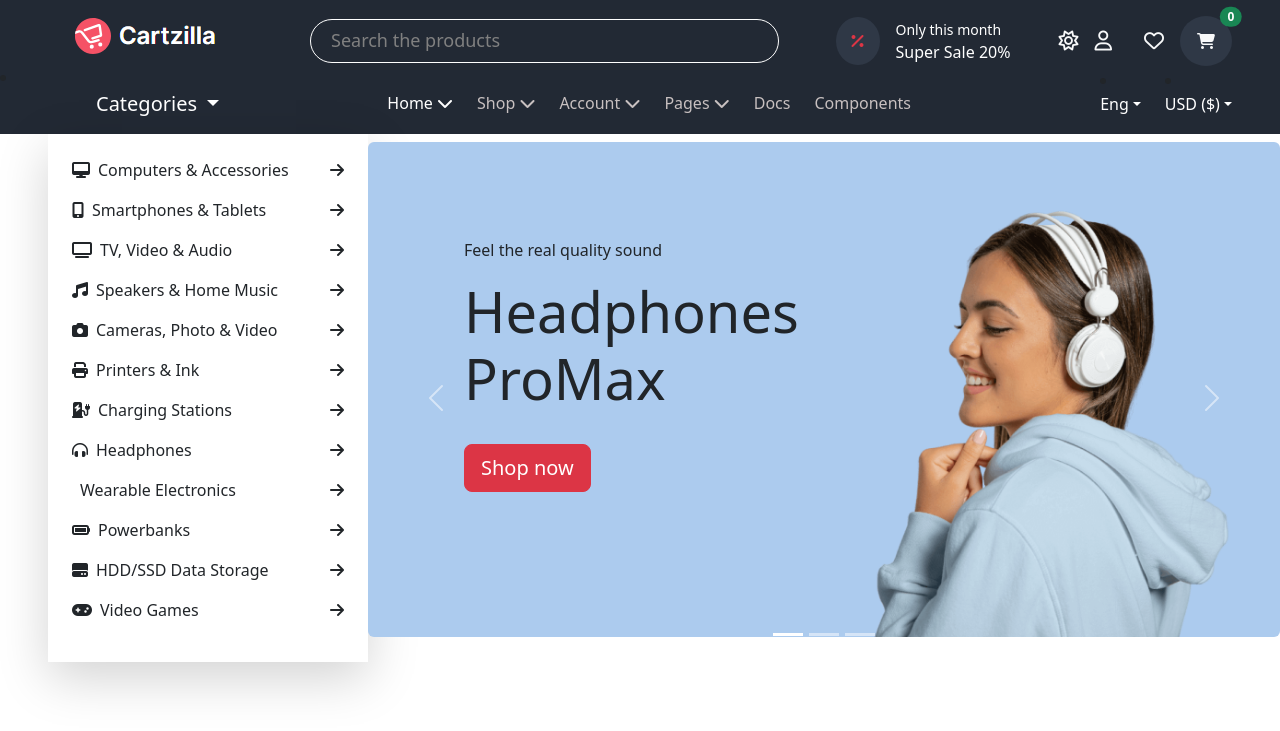
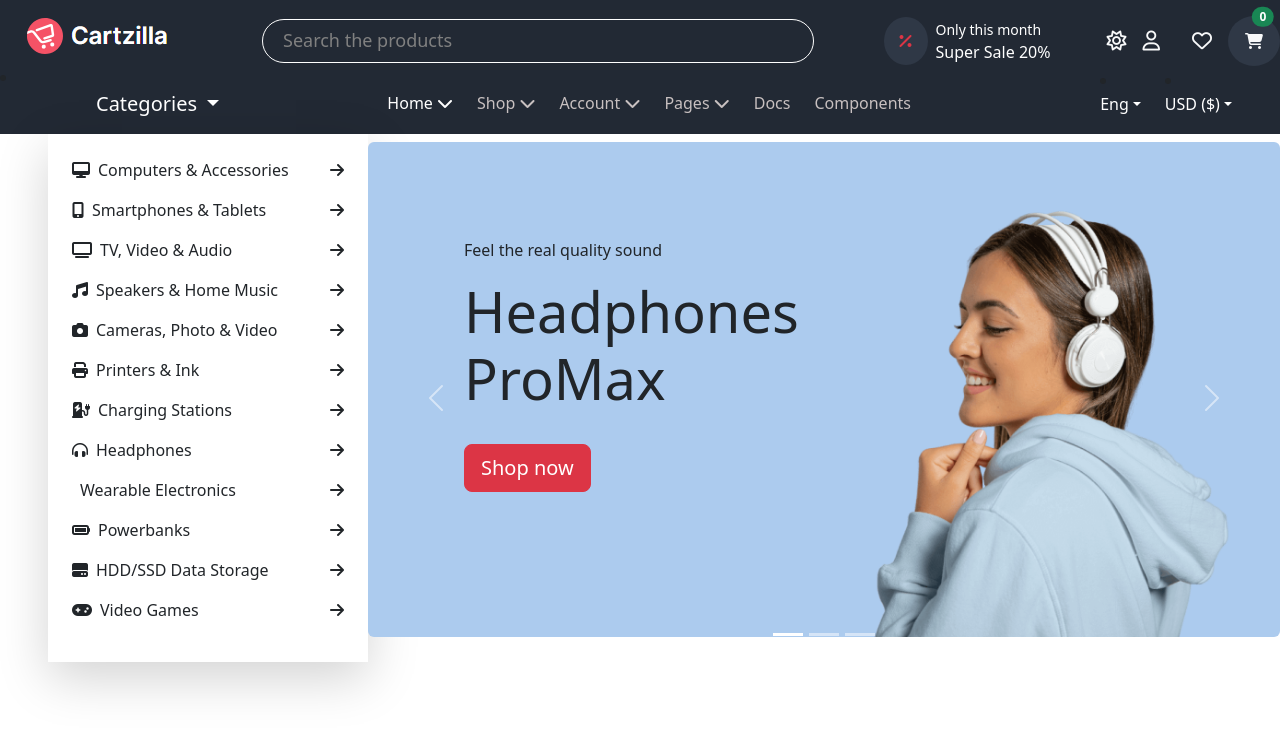
Before and after one commit to muneemgithub/Capstone_Project_3, a plain HTML site: page index.html in a window 1280 px wide. Shown: the top 731 px of the page. Drawn offline with nearby package versions, Linux system fonts and the light colour scheme; some icons are missing.

Commit message:
some changes in header

```diff
--- a/index.html
+++ b/index.html
@@ -18,9 +18,9 @@
 
 <body>
     <div class="position-sticky z-3 top-0">
-        <header class="bg text-white d-flex align-items-center justify-content-center pb-2">
+        <header class="bg text-white d-flex align-items-center justify-content-center pb-2 overflow-hidden">
             <div class="mt-2">
-                <img alt="Cartzilla logo" class="ms-5 ps-3" src="./images/Capture-logo.PNG" />
+                <img alt="Cartzilla logo" class="ms-2 ps-2" src="./images/Capture-logo.PNG" />
             </div>
             <div class="flex-grow-1 mt-3">
                 <div class="position-relative head d-flex justify-content-center d-none d-lg-block">
@@ -28,7 +28,7 @@
                 </div>
             </div>
             <div class="d-flex align-items-center">
-                <div class="d-flex align-items-center gap-3 pe- mt-3 ps-4">
+                <div class="d-flex align-items-center gap-2 pe-2 mt-3 ps-3">
                     <i class="fa-solid fa-percent text-danger fs-6 percent py-3 px-3 rounded-circle d-none d-lg-block">
                     </i>
                     <div class="pe-5">
@@ -40,7 +40,7 @@
                         </span>
                     </div>
                 </div>
-                <div class="pe-5 mt-3 fs-5 d-flex justify-content-center align-items-center">
+                <div class="mt-3 fs-5 d-flex justify-content-center align-items-center">
                     <i class="fa-regular fa-sun text-light d-none d-md-block">
                     </i>
                     <a class="btn btn-icon btn-lg fs-lg fs-5 text-light shake-on-hover border-0 rounded-circle d-md-inline-flex"
@@ -51,11 +51,11 @@
                         href="account-wishlist.html">
                         <i class="fa-regular fa-heart"></i>
                     </a>
-                    <button class="btn rounded-circle percent p-3 me-sm position-relative cart-animation" type="button"
+                    <button class="btn rounded-circle percent p-3  position-relative cart-animation" type="button"
                         data-bs-toggle="offcanvas" data-bs-target="#offcanvasRight" aria-controls="offcanvasRight">
                         <i class="fas fa-shopping-cart text-light"></i>
                         <span
-                            class="position-absolute top-0 start-100 translate-middle badge rounded-pill text-bg-success">
+                            class="position-absolute top-0  translate-middle badge rounded-pill text-bg-success">
                             0
                         </span>
                     </button>
```
Also changed, not shown: pages/style.css (line endings or trailing spaces).
